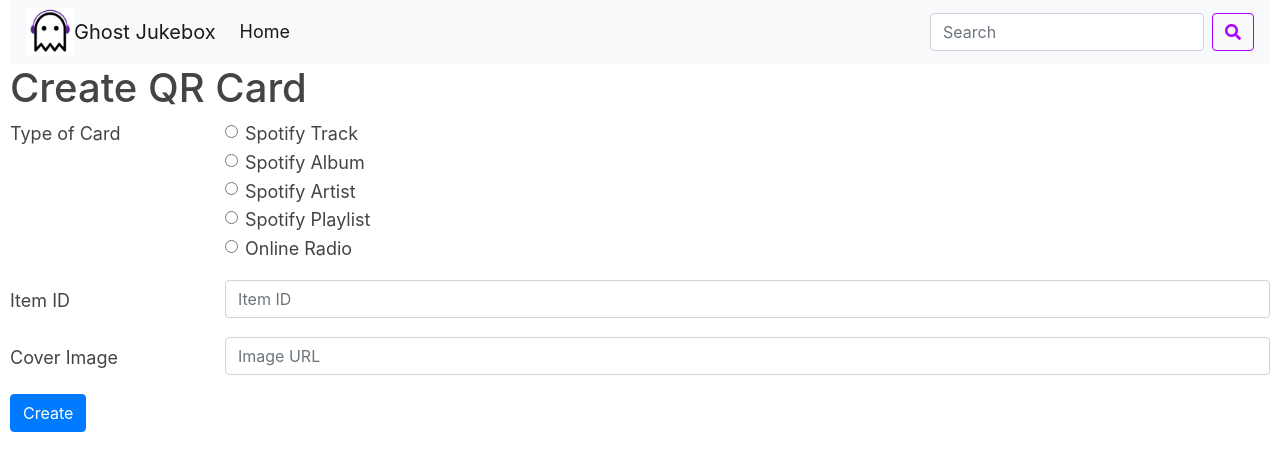
After one commit to digitaltembo/ghost-jukebox, a Flask app: template ghost_jukebox/templates/qr_create.html in a window 1280 px wide. The commit adds this page. Shown: the top 471 px of the page. Run offline with Flask 2, Linux system fonts and the light colour scheme; the template is opened without the code that fills it: most values are stand-ins (such as "Sample title", 1, 10 or a date in 2020); parts of the project's set-up code (start-up, migrations or seed data) failed here and were passed over; some libraries are stand-ins or nearby versions.

Commit message:
Make QR codes

```diff
--- a/ghost_jukebox/conf.py
+++ b/ghost_jukebox/conf.py
@@ -15,3 +15,5 @@ spotify_secret = get('GHOST_SPOTIFY_SECRET', 'secret')
 host = get('GHOST_HOST', '0.0.0.0')
 
 db_path = get('GHOST_DB_PATH', 'model.db')
+
+rapid_api_key = get('GHOST_RAPID_KEY', 'secret secret')
--- a/ghost_jukebox/static/style.css
+++ b/ghost_jukebox/static/style.css
@@ -1,5 +1,4 @@
 body {
-    margin:40px auto;
     line-height:1.6;
     font-size:18px;
     color:#444;
@@ -9,3 +8,12 @@ body {
 h1,h2,h3 {
     line-height:1.2;
 }
+.btn-outline-success{
+    color: #ab00ff;
+    border-color: #ab00ff;
+}
+.btn-outline-success:hover{
+    color:#fff;
+    background-color: #ab00ff;
+    border-color: #ab00ff;
+}
--- a/ghost_jukebox/templates/base.html
+++ b/ghost_jukebox/templates/base.html
@@ -5,10 +5,11 @@
     <meta charset="utf-8">
     <meta name="viewport" content="width=device-width, initial-scale=1, shrink-to-fit=no">
 
+    <link rel="stylesheet" href="https://use.fontawesome.com/releases/v5.7.2/css/all.css" integrity="sha384-fnmOCqbTlWIlj8LyTjo7mOUStjsKC4pOpQbqyi7RrhN7udi9RwhKkMHpvLbHG9Sr" crossorigin="anonymous">
+    <link rel="stylesheet" href="https://stackpath.bootstrapcdn.com/bootstrap/4.3.1/css/bootstrap.min.css" integrity="sha384-ggOyR0iXCbMQv3Xipma34MD+dH/1fQ784/j6cY/iJTQUOhcWr7x9JvoRxT2MZw1T" crossorigin="anonymous">
+
     <link rel="stylesheet" type="text/css" href="{{ url_for('static', filename='style.css') }}"/>
     <link rel="shortcut icon" type="image/x-icon" href="{{ url_for('static', filename='favicon.ico') }}" />
-    <link rel="stylesheet" href="https://use.fontawesome.com/releases/v5.7.2/css/all.css" integrity="sha384-fnmOCqbTlWIlj8LyTjo7mOUStjsKC4pOpQbqyi7RrhN7udi9RwhKkMHpvLbHG9Sr" crossorigin="anonymous">
-    <link rel="stylesheet" href="https://stackpath.bootstrapcdn.com/bootstrap/4.3.1/css/bootstrap.min.css" integrity="sha384-ggOyR0iXCbMQv3Xipma34MD+dH/1fQ784/j6cY/iJTQUOhcWr7x9JvoRxT2MZw1T" crossorigin="anonymous">
 
     <title>{% block title %}{% endblock %} - Ghost Jukebox</title>
     {% endblock %}
@@ -16,6 +17,7 @@
 <body>
     <div id="header">
         <nav class="navbar navbar-expand-lg navbar-light bg-light">
+            <img src="{{ url_for('static', filename='favicon.ico') }}"/>
             <a class="navbar-brand" href="#">Ghost Jukebox</a>
             <button class="navbar-toggler" type="button" data-toggle="collapse" data-target="#navbarSupportedContent" aria-controls="navbarSupportedContent" aria-expanded="false" aria-label="Toggle navigation">
                 <span class="navbar-toggler-icon"></span>
@@ -26,8 +28,9 @@
                     <li class="nav-item active">
                         <a class="nav-link" href="/s">Home <span class="sr-only">(current)</span></a>
                     </li>
-            <form class="form-inline my-2 my-lg-0">
-              <input class="form-control mr-sm-2" type="search" placeholder="Search" aria-label="Search">
+                </ul>
+                <form class="form-inline my-2 my-lg-0" id="search-form">
+                    <input class="form-control mr-sm-2" type="search" placeholder="Search" aria-label="Search" id="search-bar">
                     <button class="btn btn-outline-success my-2 my-sm-0" type="submit"><i class="fas fa-search"></i></button>
                 </form>
             </div>
@@ -40,5 +43,42 @@
         {% block footer %}
         {% endblock %}
     </div>
+    <script>
+        function processForm(e) {
+            if (e.preventDefault) e.preventDefault();
+
+            window.location.href = "/s//search/" + encodeURI(document.getElementById('search-bar').value);
+
+            return false;
+        }
+
+        var form = document.getElementById('search-form');
+        if (form.attachEvent) {
+            form.attachEvent("submit", processForm);
+        } else {
+            form.addEventListener("submit", processForm);
+        }
+
+        var playButtons = document.getElementsByClassName('audio-controller');
+        for(var i=0; i < playButtons.length; i++){
+            playButtons[i].onclick = function (event) {
+                var button = event.targetElement.parentNode;
+                // Update the Button
+                console.log(elem);
+                if(button.classList.contains("play")){
+                    button.innerHTML = "<i class='far fa-pause-circle'></i>";
+                    document.getElementById(button.id.replace('audioControl', 'audio')).play();
+                    button.classList.replace("play","pause");
+                } else {
+                    button.innerHTML = "<i class='far fa-play-circle'></i>";
+                    document.getElementById(button.id.replace('audioControl', 'audio')).pause();
+                    button.classList.replace("pause","play");
+                }
+
+                // Prevent Default Action
+                return false;
+            };
+        }
+    </script>
 </body>
 </html>
--- a/ghost_jukebox/templates/playlist_info.html
+++ b/ghost_jukebox/templates/playlist_info.html
@@ -3,10 +3,10 @@
 {% block content %}
     <img src="{{  image_url }}"/>
     <h1>{{ playlist.name }}</h1>
-    <h3>Created By {{ playlist.owner.link }}</h3>
+    <h3>Created By {{ playlist.owner.link() }}</h3>
     <ol>
     {% for track in playlist.tracks %}
-        <li>{{ track.link }} <a href="{{ track.preview_url }}">Preview</a></li>
+        <li>{{ track.link() }} {{ track.preview_element() }}</li>
     {% endfor %}
     </ol>
 {% endblock %}
--- /dev/null
+++ b/ghost_jukebox/templates/qr_create.html
@@ -0,0 +1,65 @@
+{% extends "base.html" %}
+{% block title %}{{ title }}{% endblock %}
+{% block content %}
+    <h1>Create QR Card</h1>
+    <form action="{{ url_of('make_qr') }}">
+        <fieldset class="form-group">
+            <div class="row">
+                <legend class="col-form-label col-sm-2 pt-0">Type of Card</legend>
+                <div class="col-sm-10">
+
+                    <div class="form-check">
+                        <input class="form-check-input" type="radio" name="qr_type" value="0" id="qr_type_0">
+                        <label class="form-check-label" for="qr_type_0">
+                            Spotify Track
+                        </label>
+                    </div>
+                    <div class="form-check">
+                        <input class="form-check-input" type="radio" name="qr_type" value="1" id="qr_type_1">
+                        <label class="form-check-label" for="qr_type_1">
+                            Spotify Album
+                        </label>
+                    </div>
+                    <div class="form-check">
+                        <input class="form-check-input" type="radio" name="qr_type" value="2" id="qr_type_2">
+                        <label class="form-check-label" for="qr_type_2">
+                            Spotify Artist
+                        </label>
+                    </div>
+                    <div class="form-check">
+                        <input class="form-check-input" type="radio" name="qr_type" value="3" id="qr_type_3">
+                        <label class="form-check-label" for="qr_type_3">
+                            Spotify Playlist
+                        </label>
+                    </div>
+                    <div class="form-check">
+                        <input class="form-check-input" type="radio" name="qr_type" value="4" id="qr_type_4">
+                        <label class="form-check-label" for="qr_type_4">
+                            Online Radio
+                        </label>
+                    </div>
+                </div>
+            </div>
+        </fieldset>
+
+        <div class="form-group row">
+            <label for="qr_id" class="col-sm-2 col-form-label">Item ID</label>
+            <div class="col-sm-10">
+                <input type="text" class="form-control" id="qr_id" placeholder="Item ID">
+            </div>
+        </div>
+        <div class="form-group row">
+            <label for="inputPassword3" class="col-sm-2 col-form-label">Cover Image</label>
+            <div class="col-sm-10">
+                <input type="text" class="form-control" id="image_path" placeholder="Image URL">
+            </div>
+        </div>
+        <div class="form-group row">
+            <div class="col-sm-10">
+                <button type="submit" class="btn btn-primary">Create</button>
+            </div>
+        </div>
+    </form>
+
+
+{% endblock %}
```
Also changed, not shown: ghost_jukebox/common.py (+15 -2 lines), ghost_jukebox/models/qr.py (+9 -9 lines), ghost_jukebox/templates/search.html (+17 -8 lines), ghost_jukebox/views/qrcodes.py (+123 -1 lines), ghost_jukebox/views/spotify_objects.py (+48 -9 lines). Lines whose indentation alone changed are shown as unchanged.
